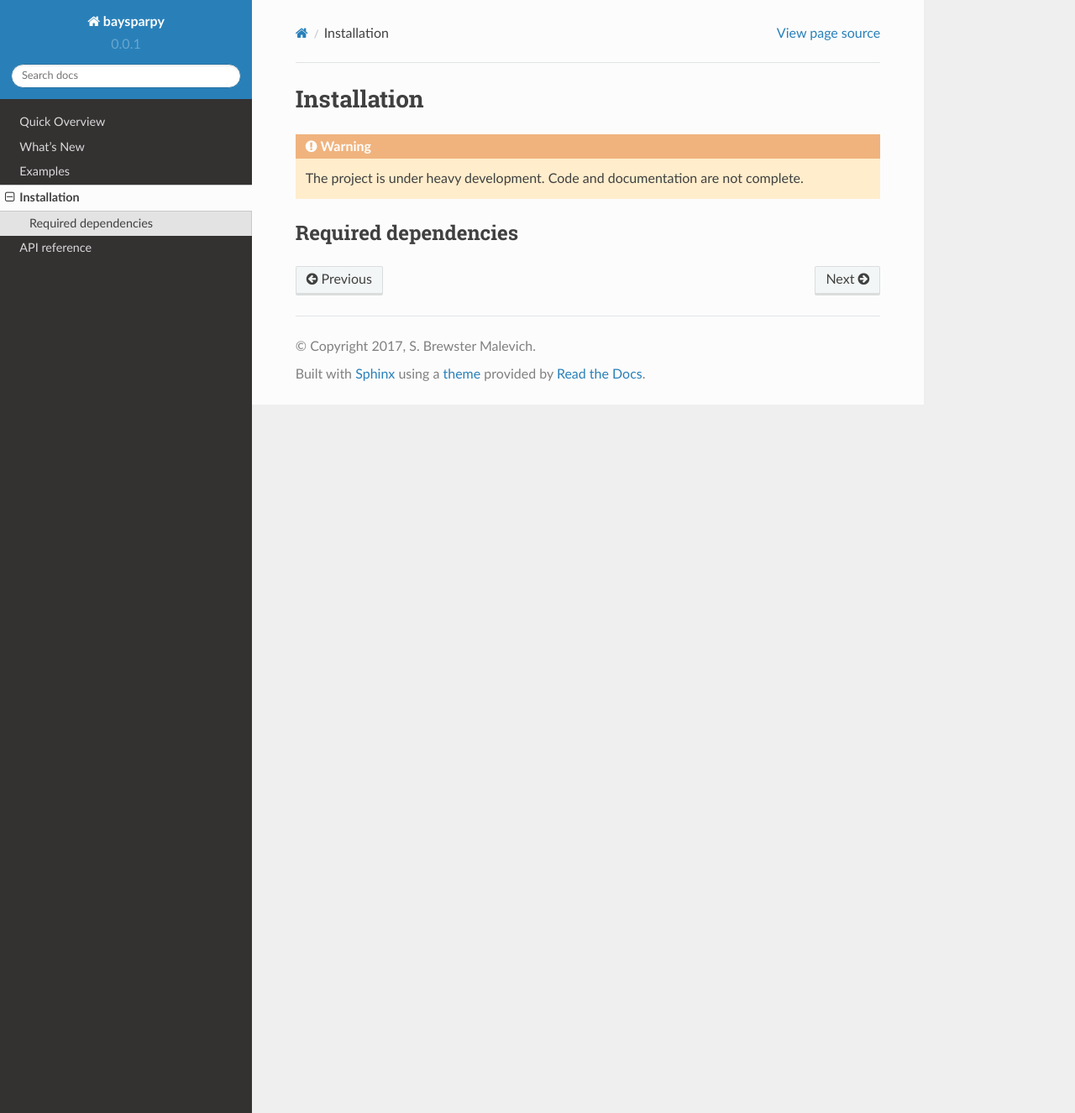
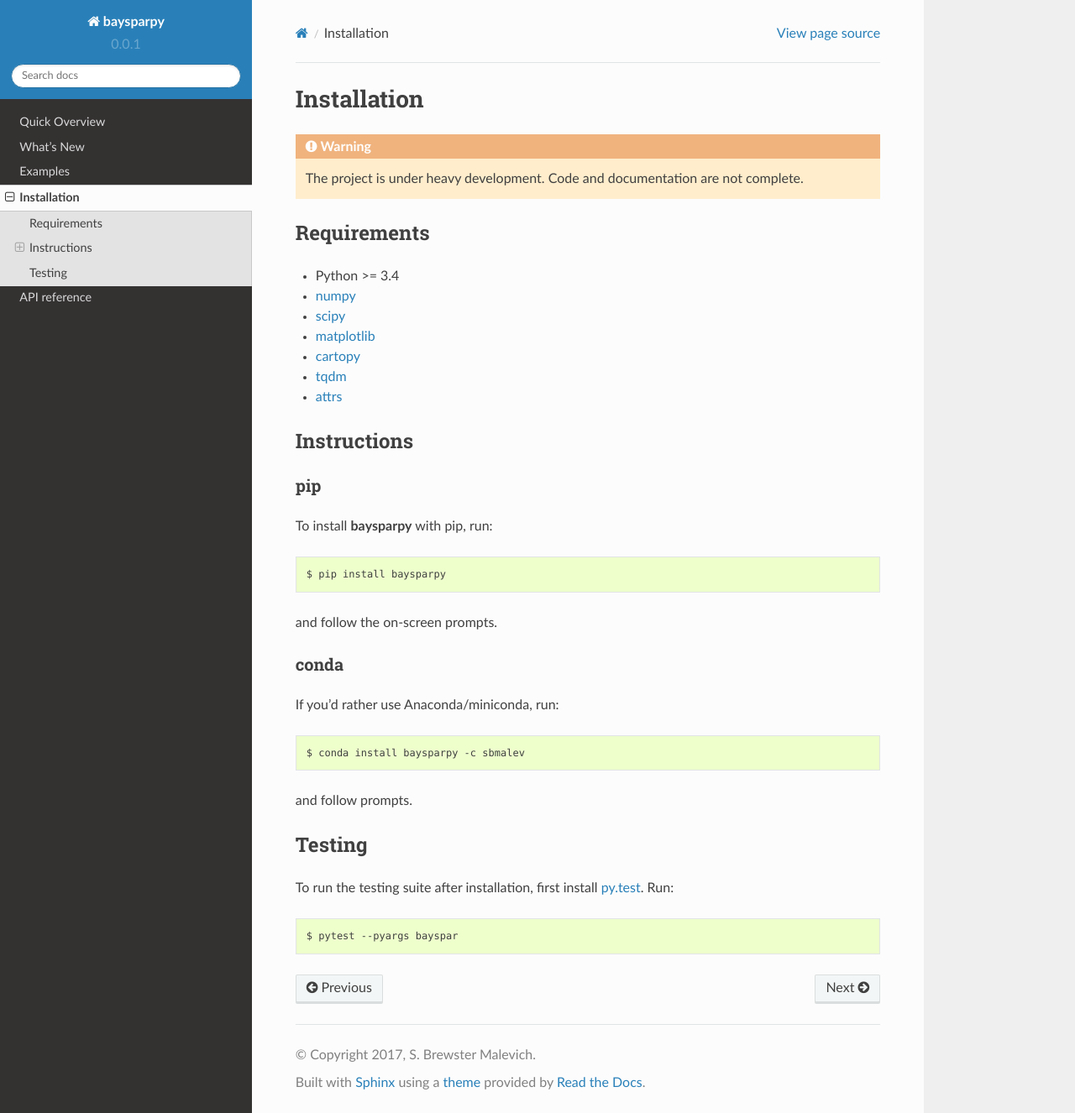
Before and after one commit to brews/baysparpy, a Sphinx documentation site: the page built from docs/installing.rst, in a window 1280 px wide and 1326 px high. Shown: the whole window at 84% size. Built offline with Sphinx 7.4.7 and the Read the Docs theme 2.0.0, drawn with Linux system fonts in a browser that asks for light colours; the version number is read from the project's files by our own code.

Commit message:
Fill docs installation guide.

```diff
--- a/docs/installing.rst
+++ b/docs/installing.rst
@@ -1,12 +1,50 @@
 .. _installing:
 
+############
 Installation
-============
+############
 
 .. warning::
 
    The project is under heavy development. Code and documentation are not complete.
 
+Requirements
+------------
 
-Required dependencies
----------------------
+- Python >= 3.4
+- `numpy <http://www.numpy.org/>`_
+- `scipy <https://www.scipy.org/>`_
+- `matplotlib <https://matplotlib.org/>`_
+- `cartopy <http://scitools.org.uk/cartopy/>`_
+- `tqdm <https://pypi.python.org/pypi/tqdm>`_
+- `attrs <http://www.attrs.org>`_
+
+
+Instructions
+------------
+
+pip
+~~~
+
+To install **baysparpy** with pip, run::
+
+    $ pip install baysparpy
+
+and follow the on-screen prompts.
+
+conda
+~~~~~
+
+If you'd rather use Anaconda/miniconda, run::
+
+    $ conda install baysparpy -c sbmalev
+
+and follow prompts.
+
+
+Testing
+-------
+
+To run the testing suite after installation, first install `py.test <https://docs.pytest.org/en/latest/>`_. Run::
+
+    $ pytest --pyargs bayspar
```
